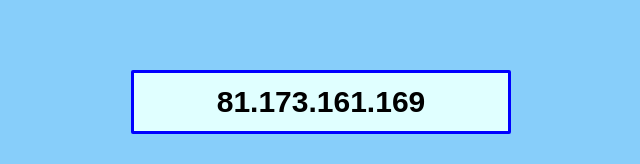
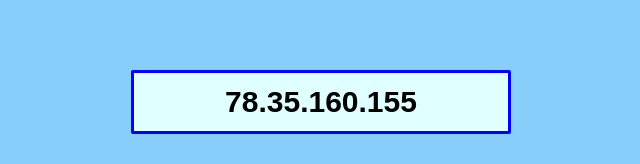
Before and after one commit to dkaang/dkaang.github.io, a plain HTML site: page index.html in a window 1280 px wide. Shown: the part 363-527 px from the top of the page, without its empty margins (319-959 px from the left). Drawn offline with Linux system fonts and the light colour scheme.

Commit message:
Update index.html

```diff
--- a/index.html
+++ b/index.html
@@ -13,7 +13,7 @@
 
 
 
-    <input id="myInp" type="text" value="81.173.161.169" readonly> <br>
+    <input id="myInp" type="text" value="78.35.160.155" readonly> <br>
 
 
 
```
